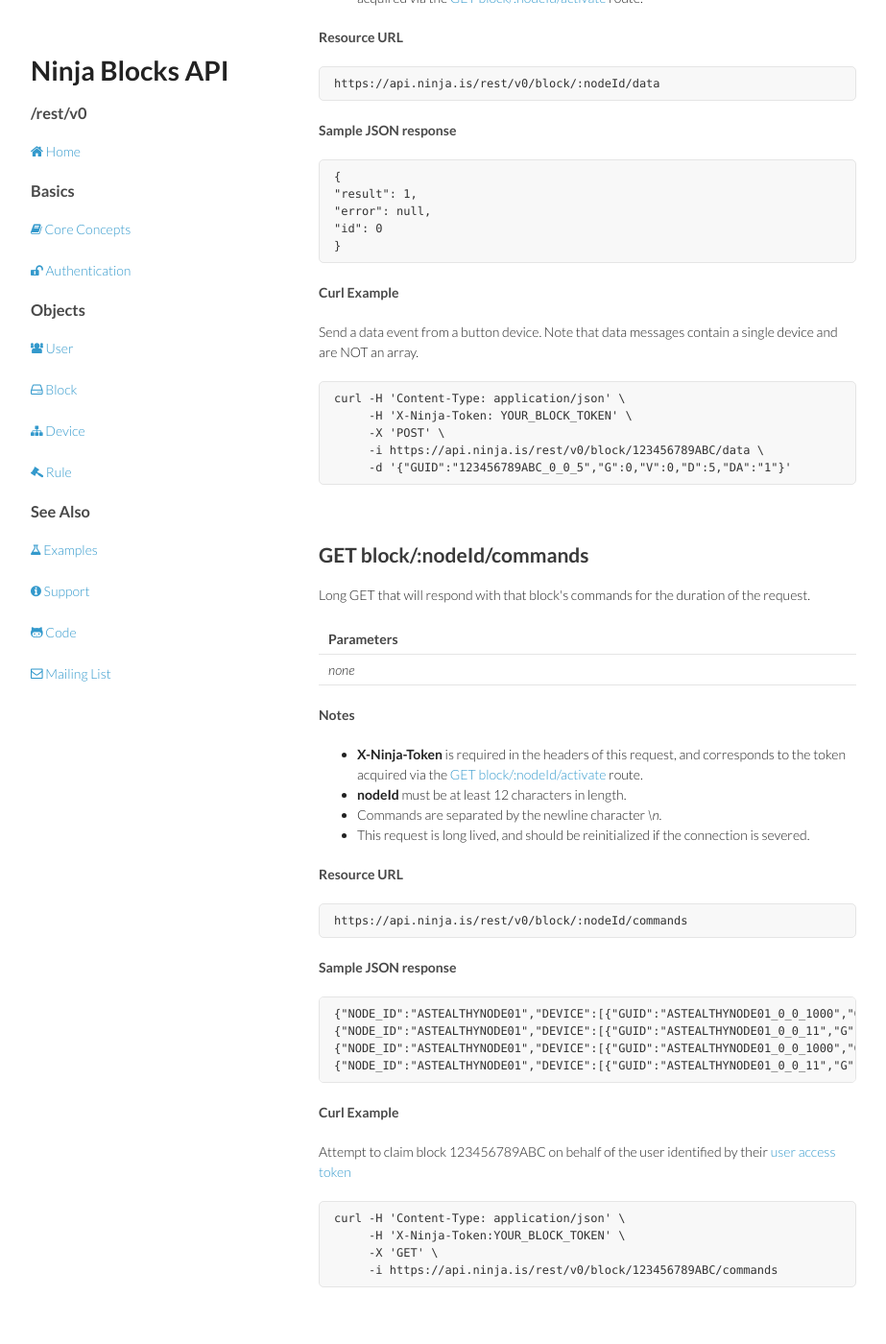
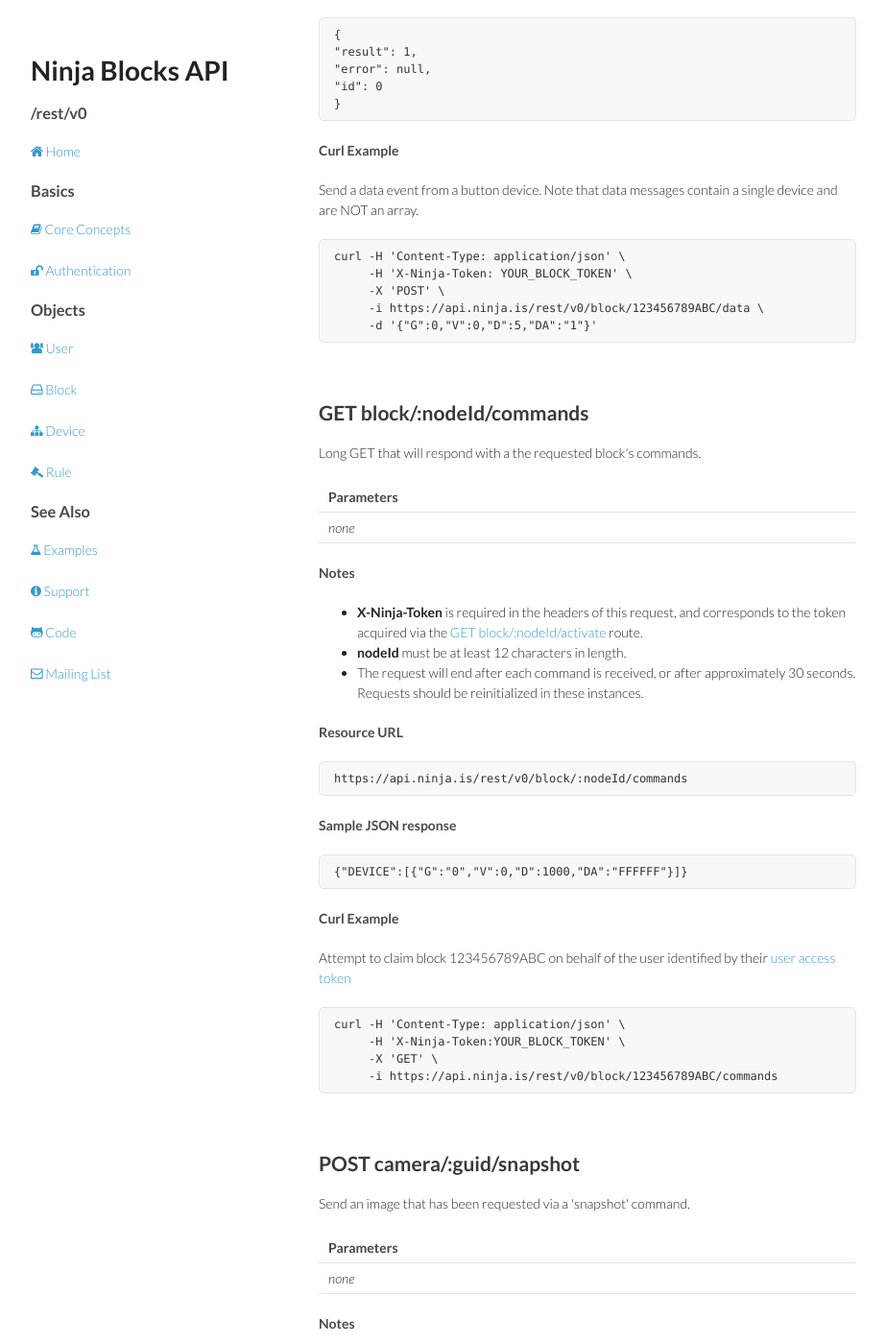
Before and after one commit to ninjablocks/ninjablocks.github.com, a Jekyll site: the page built from block.html, in a window 1280 px wide and 1400 px high, scrolled down 4507 px. Shown: the whole window at 96% size, without its empty margins (178-1101 px from the left). Built offline with Jekyll 4.4.1, drawn with Linux system fonts in a browser that asks for light colours; nearby versions of some CDN libraries; some of the changed text lies outside the part shown.

Commit message:
Update heartbeat,data,commands

```diff
--- a/block.html
+++ b/block.html
@@ -124,23 +124,15 @@
         <th colspan="2">Each Array Element Parameters</th>
       </tr>
       <tr>
-        <td><strong>GUID</strong><br /><em>string</em><br /><small>Required</small></td>
+        <td><strong>G</strong><br /><em>string</em><br /><small>Required</small></td>
         <td>
-          The GUID of the device reporting.
-          <br />
-          <small>Example: "ASTEALTHYNODE01_0_0_11"</small>
-        </td>
-      </tr>
-      <tr>
-        <td><strong>G</strong><br /><em>string/number</em><br /><small>Required</small></td>
-        <td>
-          The port number the device is located on.
+          The port/channel number the device is located on.
           <br />
           <small>Example: 0</small>
         </td>
       </tr>
       <tr>
-        <td><strong>V</strong><br /><em>string/number</em><br /><small>Required</small></td>
+        <td><strong>V</strong><br /><em>number</em><br /><small>Required</small></td>
         <td>
           The Vendor ID of the device.
           <br />
@@ -185,6 +177,11 @@
      -i https://api.ninja.is/rest/v0/block/123456789ABC/heartbeat \
      -d '[{"GUID":"123456789ABC_0_0_9","G":0,"V":0,"D":9,"DA":"20"},{"GUID":"123456789ABC_0_0_1000","G":0,"V":0,"D":1000,"DA":"FF00FF"}]'</code></pre>
 
+
+
+
+
+
   <p>&nbsp;</p>
   <a name="block-data" id="block-data"></a>
   <h2>POST block/:nodeId/data</h2>
@@ -196,23 +193,15 @@
         <th colspan="2">Parameters</th>
       </tr>
       <tr>
-        <td><strong>GUID</strong><br /><em>string</em><br /><small>Required</small></td>
+        <td><strong>G</strong><br /><em>string</em><br /><small>Required</small></td>
         <td>
-          The GUID of the device reporting.
-          <br />
-          <small>Example: ASTEALTHYNODE01_0_0_11</small>
-        </td>
-      </tr>
-      <tr>
-        <td><strong>G</strong><br /><em>string/number</em><br /><small>Required</small></td>
-        <td>
-          The port number the device is located on.
+          The port/channel the device is located on.
           <br />
           <small>Example: 0</small>
         </td>
       </tr>
       <tr>
-        <td><strong>V</strong><br /><em>string/number</em><br /><small>Required</small></td>
+        <td><strong>V</strong><br /><em>number</em><br /><small>Required</small></td>
         <td>
           The Vendor ID of the device.
           <br />
@@ -256,12 +245,15 @@
      -H 'X-Ninja-Token: YOUR_BLOCK_TOKEN' \
      -X 'POST' \
      -i https://api.ninja.is/rest/v0/block/123456789ABC/data \
-     -d '{"GUID":"123456789ABC_0_0_5","G":0,"V":0,"D":5,"DA":"1"}' </code></pre>
+     -d '{"G":0,"V":0,"D":5,"DA":"1"}' </code></pre>
+
+
+
 
   <p>&nbsp;</p>
   <a name="block-commands" id="block-commands"></a>
   <h2>GET block/:nodeId/commands</h2>
-  <p>Long GET that will respond with that block's commands for the duration of the request.</p>
+  <p>Long GET that will respond with a the requested block's commands.</p>
   <table>
     <tbody>
       <tr>
@@ -276,22 +268,25 @@
   <ul>
     <li><strong>X-Ninja-Token</strong> is required in the headers of this request, and corresponds to the token acquired via the <a href="#block-activate">GET block/:nodeId/activate</a> route.</li>
     <li><strong>nodeId</strong> must be at least 12 characters in length.</li>
-    <li>Commands are separated by the newline character <em>\n</em>.</li>
-    <li>This request is long lived, and should be reinitialized if the connection is severed.</li>
+    <li>The request will end after each command is received, or after approximately 30 seconds. Requests should be reinitialized in these instances.</li>
   </ul>
   <h4>Resource URL</h4>
   <pre><code>https://api.ninja.is/rest/v0/block/:nodeId/commands</code></pre>
   <h4>Sample JSON response</h4>
-<pre><code>{"NODE_ID":"ASTEALTHYNODE01","DEVICE":[{"GUID":"ASTEALTHYNODE01_0_0_1000","G":0,"V":0,"D":1,"DA":"FFFF00"}]}
-{"NODE_ID":"ASTEALTHYNODE01","DEVICE":[{"GUID":"ASTEALTHYNODE01_0_0_11","G":0,"V":0,"D":1,"DA":"001100110011000011100101"}]}
-{"NODE_ID":"ASTEALTHYNODE01","DEVICE":[{"GUID":"ASTEALTHYNODE01_0_0_1000","G":0,"V":0,"D":1,"DA":"FFFFFF"}]}
-{"NODE_ID":"ASTEALTHYNODE01","DEVICE":[{"GUID":"ASTEALTHYNODE01_0_0_11","G":0,"V":0,"D":1,"DA":"100010100010101011010110"}]}</code></pre>
+<pre><code>{"DEVICE":[{"G":"0","V":0,"D":1000,"DA":"FFFFFF"}]}
+</code></pre>
   <h4>Curl Example</h4>
   <p>Attempt to claim block 123456789ABC on behalf of the user identified by their <a href="authentication.html">user access token</a></p>
   <pre><code>curl -H 'Content-Type: application/json' \
      -H 'X-Ninja-Token:YOUR_BLOCK_TOKEN' \
      -X 'GET' \
      -i https://api.ninja.is/rest/v0/block/123456789ABC/commands</code></pre>
+
+
+
+
+
+
   <p>&nbsp;</p>
   <a name="device-send-image" id="device-send-image"></a>
   <h2>POST camera/:guid/snapshot</h2>
```
Also changed, not shown: other parts of block.html (+4 -4 lines).
